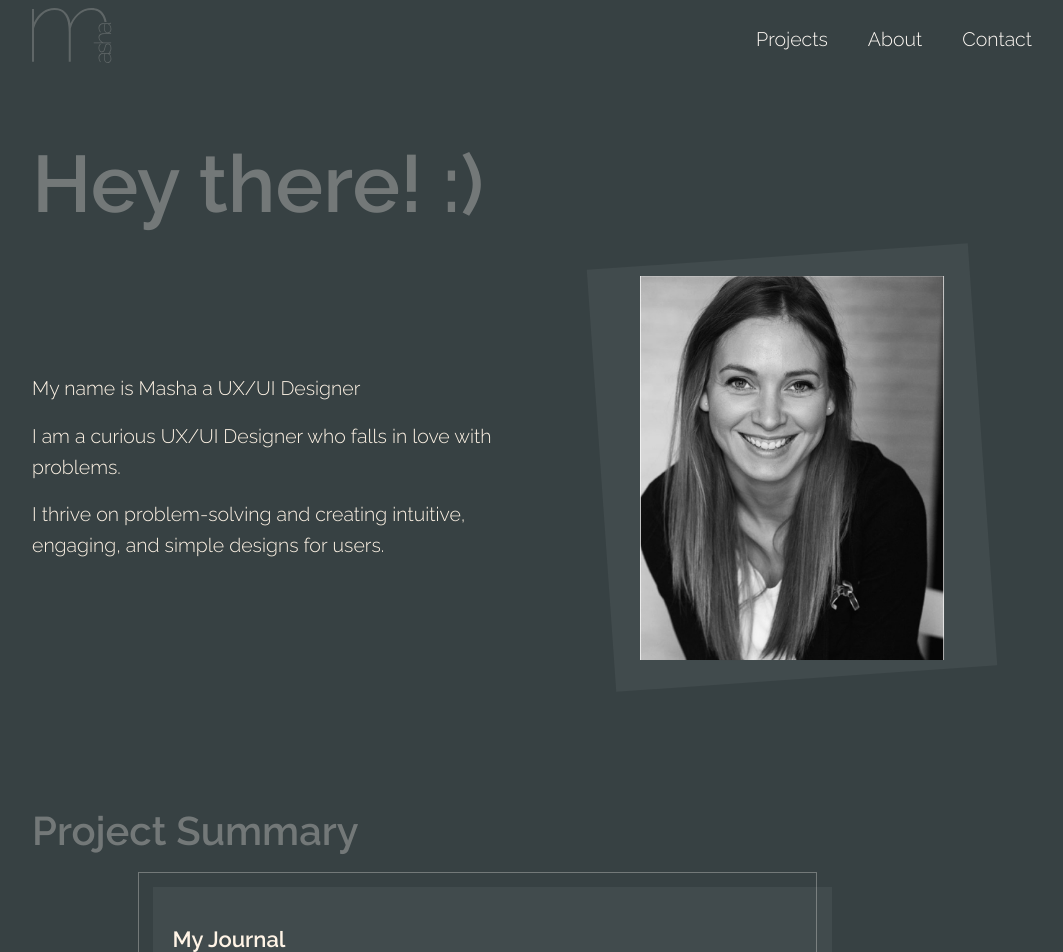
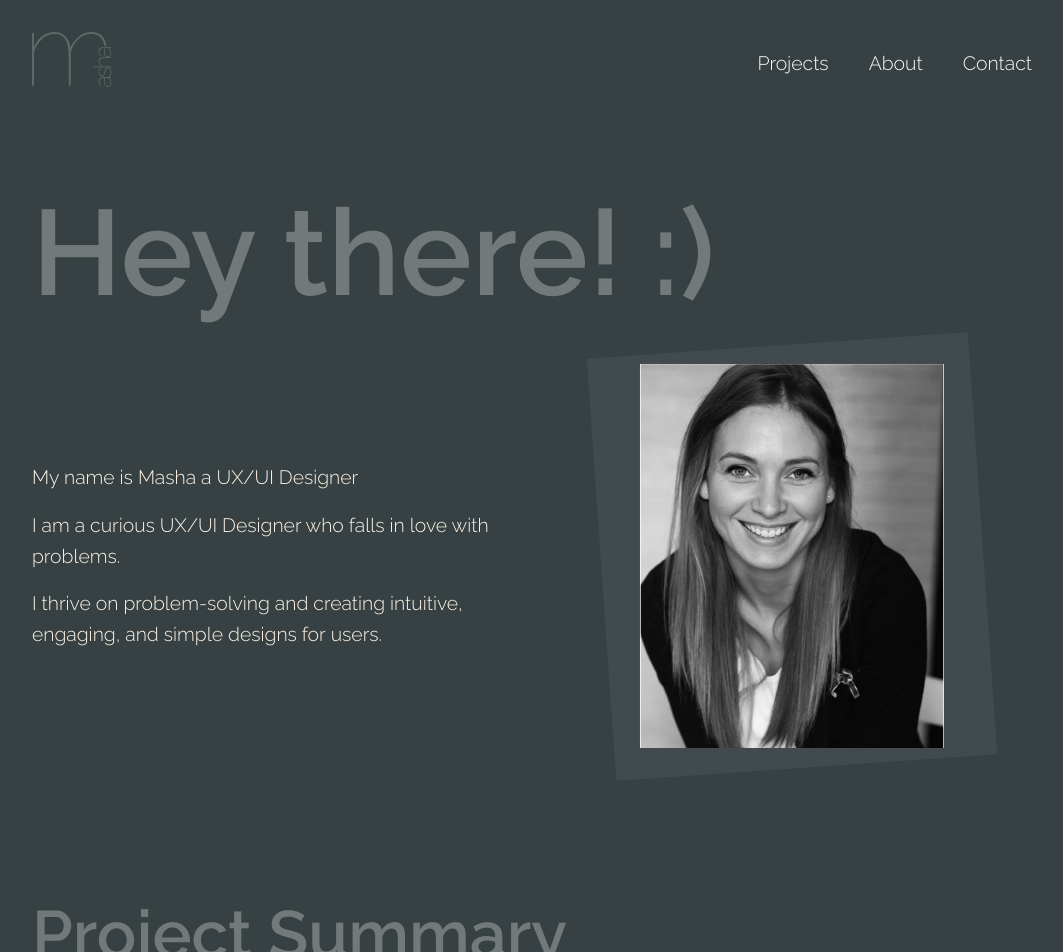
Before and after one commit to Mashke91/website, a plain HTML site: page index.html in a window 1280 px wide. Shown: the top 952 px of the page, without its empty margins (108-1171 px from the left). Drawn offline with nearby package versions, Linux system fonts and the light colour scheme.

Commit message:
add styling

```diff
--- a/css/style.css
+++ b/css/style.css
@@ -14,7 +14,7 @@ body {
 	background-color:var(--dark) ;
 	font-family: "Raleway", sans-serif;
 	color: var(--light);
-	font-size: clamp(1rem, 0.9135rem + 0.3846vw, 1.25rem);
+	font-size: clamp(1rem, 0.917rem + 0.37vw, 1.25rem);
 	font-weight: 300;
 	line-height: 1.6;
 }
@@ -22,7 +22,7 @@ img {
 	width: 100%;
 }
 .callout {
-    font-size: clamp(5rem, 0.9135rem + 0.3846vw, 8rem);
+    font-size: clamp(5rem, 4rem + 4.444vw, 8rem);
     font-weight: 600;
     color: var(--ultra-light-trans-30);
     line-height: 1;
@@ -31,19 +31,19 @@ img {
 	order: -1;
 }
 h1 {
-	font-size: clamp(1rem, 0.9135rem + 0.3846vw, 1.25rem);
+	font-size: clamp(1rem, 0.917rem + 0.37vw, 1.25rem);
 	font-weight: 300;
 	line-height: 1.6;
 }
 h2 {
-	font-size: clamp(2.5rem, 0.9135rem + 0.3846vw, 4.375rem);
+	font-size: clamp(2.5rem, 1.875rem + 2.778vw, 4.375rem);
 	font-weight: 600;
 	color: var(--ultra-light-trans-30);
     line-height: 1.2;
 
 }
 h3 {
-	font-size: clamp(1.375rem, 0.9135rem + 0.3846vw, 2.5rem);
+	font-size: clamp(1.375rem, 1rem + 1.667vw, 2.5rem);
 	font-weight: 600;
 	line-height: 1.2;
 }
@@ -102,8 +102,8 @@ section {
 	padding-block: calc(var(--space-s) * 1.5);
 }
 header{
-	padding-inline: var(--space-s);
-	padding-block: calc(var(--space-s) * .5);
+	padding-inline: calc(var(--space-s) * 2);
+	padding-block: calc(var(--space-s) * 2);
 }
 footer {
 	padding-inline: var(--space-s);
@@ -114,6 +114,9 @@ footer {
 	display:flex;
 	flex-direction: column;
 	gap: calc(var(--space-s) * 2);
+	width: 90%;
+	max-width: 1000px;
+	margin-inline: auto;
 }
 .content-header {
 	display: flex;
@@ -344,6 +347,9 @@ left: 0;
 right: 0;
 z-index: 1;
 }
+.project-short:hover .icon-btn {
+	margin-inline-start:  1rem;
+}
 @media (min-width: 768px) {
 	.split-container {
 		flex-direction: row;
@@ -373,6 +379,8 @@ z-index: 1;
     }
     #my_journal .media-wrapper-mockup,
     #social_spotter .media-wrapper-mockup {
+    	position: sticky;
+    	top: 5em;
     	align-self: flex-start;
     }
     .button-wrapper {
@@ -386,10 +394,6 @@ z-index: 1;
     }
 }
 @media (min-width:1024px) {
-	.container {
-		max-width: 1000px;
-		margin-inline: auto;
-	}
 	.project-short {
 		width: 40rem;
 	}
```
